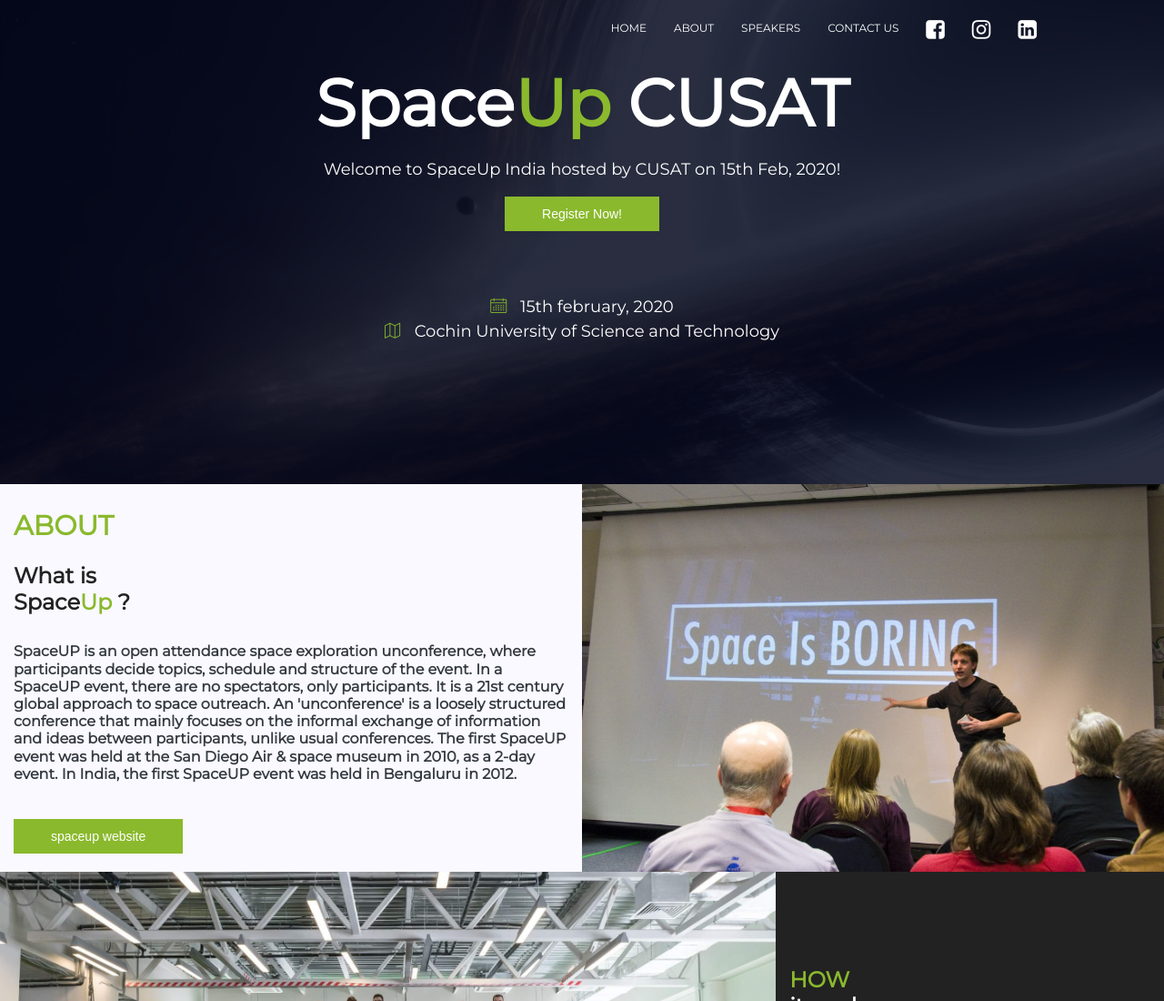
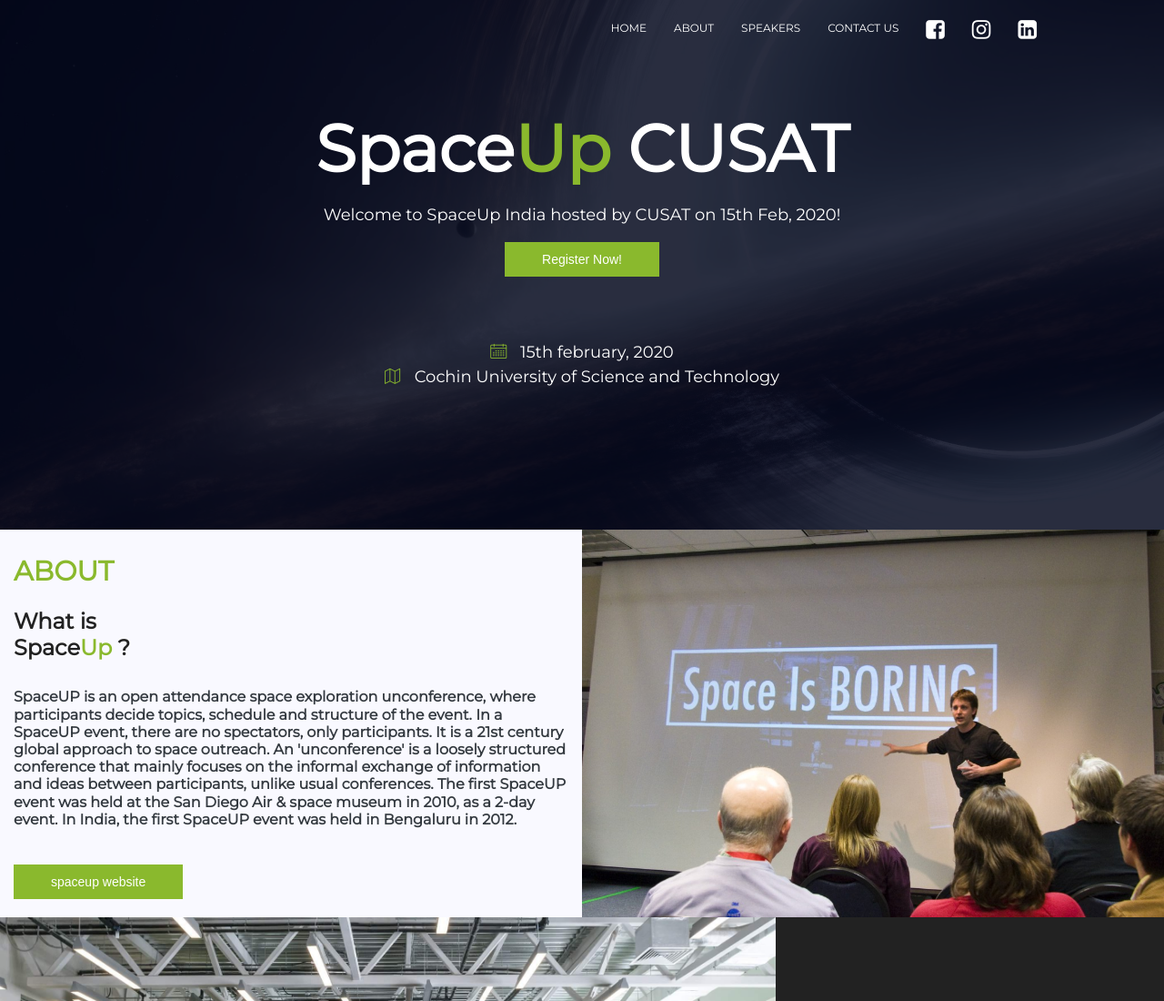
Before and after one commit to Aman-zishan/spaceup-website, a plain HTML site: page index.html in a window 1280 px wide. Shown: the top 1100 px of the page at 91% size. Drawn offline with nearby package versions, Linux system fonts and the light colour scheme; some packages are replaced by stand-ins of ours; a script that the page names is missing; a web font is replaced by a local one.

Commit message:
Update index.html

```diff
--- a/index.html
+++ b/index.html
@@ -70,7 +70,7 @@
         </div>
     </header>
 
-    <section style="padding-bottom: 150px; padding-top: 50px;" class="banner-area relative" id="home">
+    <section style="padding-bottom: 150px; padding-top: 100px;" class="banner-area relative" id="home">
         <div class="overlay overlay-bg"></div>
         <div class="container">
             <div class="row d-flex align-items-center justify-content-center">
```
